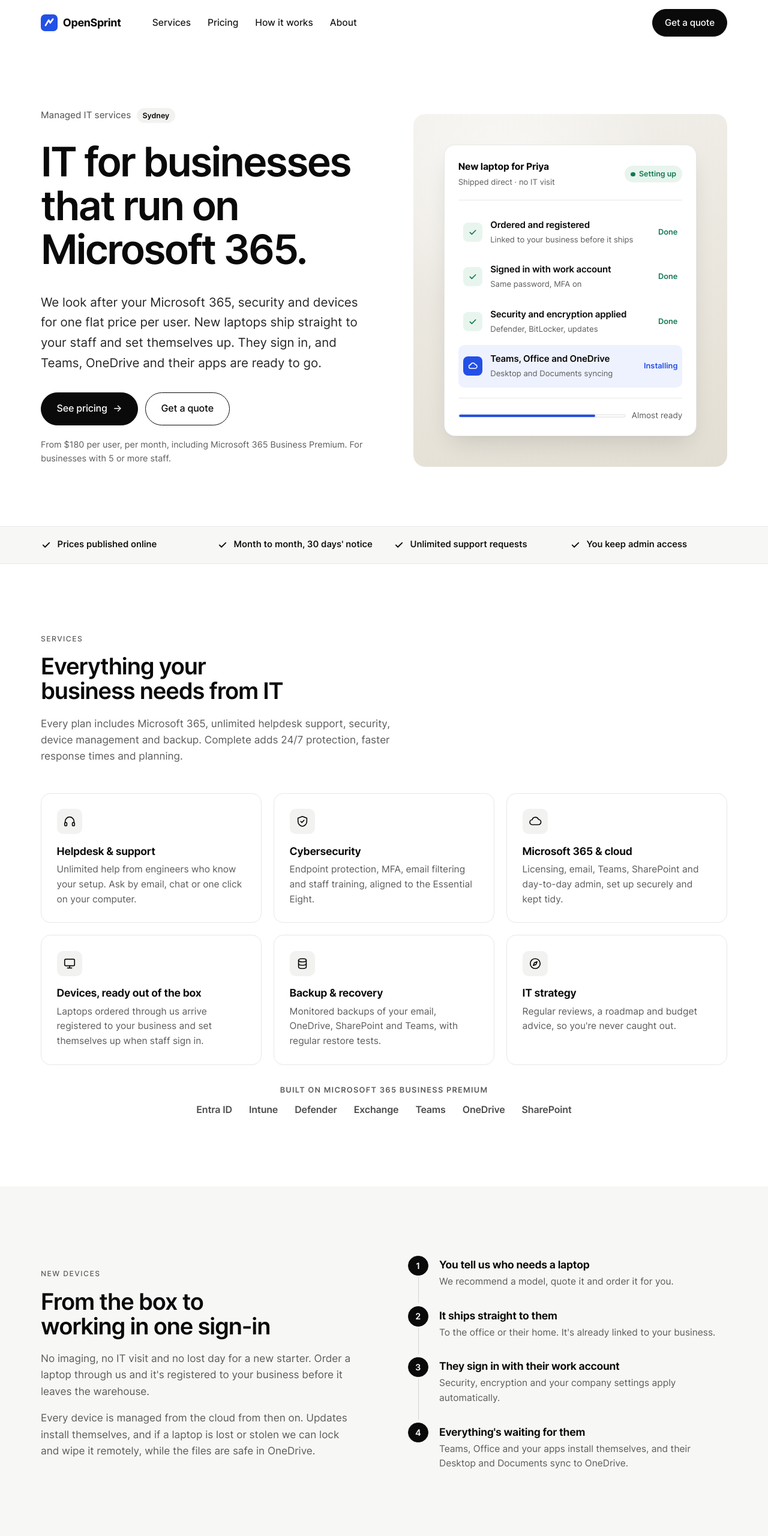
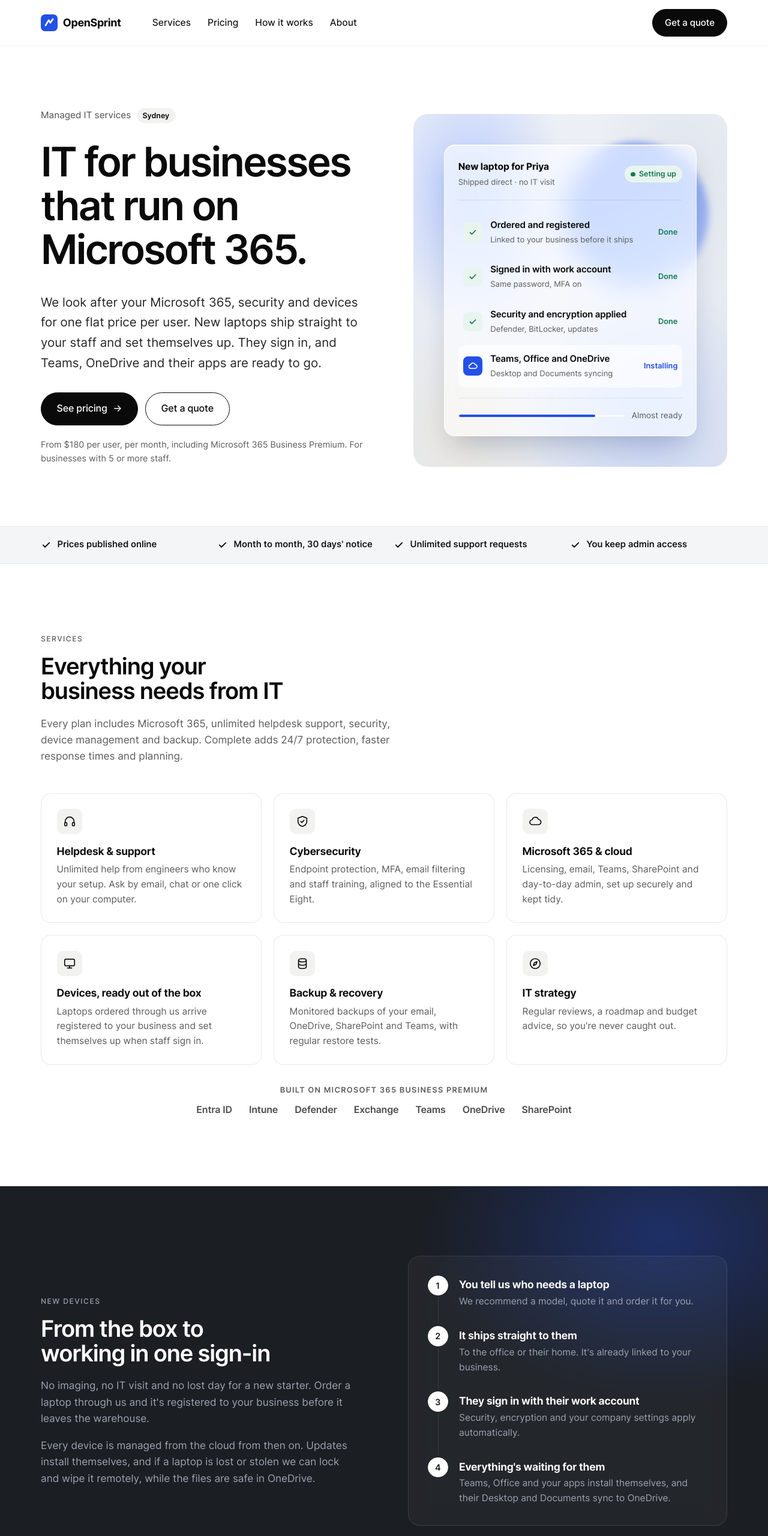
Before and after one commit to opensprint-au/opensprint, a plain HTML site: page public/index.html in a window 1280 px wide. Shown: the top 2560 px of the page at 60% size. Drawn offline with Linux system fonts and the light colour scheme.

Commit message:
Add glass hero card, graphite contrast areas and slate tints
- Frosted glass header and hero card over a soft slate-blue wash
- Graphite "New devices" band, CTA panel and footer for contrast
- Cool slate off-white for alternate sections
- Footer stays at the bottom on short pages

Co-Authored-By: Claude Opus 5.5 <noreply@anthropic.com>

```diff
--- a/public/css/style.css
+++ b/public/css/style.css
@@ -10,7 +10,13 @@
 /* Brand tokens: swap colours here only. The site is deliberately light-only (white, corporate). */
 :root {
   --bg: #ffffff;
-  --bg-alt: #f7f7f5;       /* soft off-white for alternate sections */
+  --bg-alt: #f4f5f7;       /* cool slate-tinted off-white for alternate sections */
+  --graphite: #1b1e23;     /* dark secondary areas: devices band, footer */
+  --graphite-2: #23272e;   /* raised surfaces on graphite */
+  --graphite-line: rgb(255 255 255 / .1);
+  --slate: #9aa3af;        /* body text on graphite */
+  --glass: rgb(255 255 255 / .62);
+  --glass-line: rgb(255 255 255 / .75);
   --card: #ffffff;
   --fg: #0a0a0a;
   --muted: #5c5c5c;
@@ -24,7 +30,7 @@
   --brand-soft: #eef2ff;
   --ok: #157a52;
   --ok-soft: #e8f5ee;
-  --ink: #0a0a0a;          /* dark band background (CTA) */
+  --ink: #1b1e23;          /* dark band background (CTA), graphite */
   --ink-fg: #ffffff;
   --ink-muted: #b3b3b3;
   --shadow-sm: 0 1px 2px rgb(0 0 0 / .04);
@@ -49,7 +55,10 @@ body {
   line-height: 1.6;
   -webkit-font-smoothing: antialiased;
   -moz-osx-font-smoothing: grayscale;
+  /* keep the footer at the bottom on short pages */
+  min-height: 100vh; display: flex; flex-direction: column;
 }
+body > main { flex: 1; }
 
 a { color: inherit; }
 a:focus-visible, button:focus-visible, summary:focus-visible { outline: 2px solid var(--brand); outline-offset: 3px; border-radius: 6px; }
@@ -70,9 +79,10 @@ p { margin: 0 0 1em; }
 /* Header */
 .site-header {
   position: sticky; top: 0; z-index: 10;
-  background: color-mix(in srgb, var(--bg) 85%, transparent);
-  backdrop-filter: saturate(1.6) blur(12px);
-  border-bottom: 1px solid transparent;
+  background: rgb(255 255 255 / .7);
+  -webkit-backdrop-filter: saturate(1.8) blur(18px);
+  backdrop-filter: saturate(1.8) blur(18px);
+  border-bottom: 1px solid rgb(0 0 0 / .06);
 }
 .nav { display: flex; align-items: center; gap: 2.5rem; height: 76px; }
 .brand { display: flex; align-items: center; gap: .55rem; font-weight: 700; font-size: 1.12rem; text-decoration: none; color: var(--brand); letter-spacing: -.02em; }
@@ -110,15 +120,41 @@ p { margin: 0 0 1em; }
   overflow: hidden;
   isolation: isolate;
 }
+/* Soft colour wash so the glass card has something to blur */
 .hero-visual {
+  position: relative; isolation: isolate; overflow: hidden;
   display: grid; place-items: center;
   padding: clamp(1.25rem, 4vw, 3.5rem);
-  border-radius: 20px;
+  border-radius: 24px;
   background:
-    radial-gradient(70% 60% at 30% 15%, rgb(255 255 255 / .6), transparent 70%),
-    linear-gradient(165deg, #f2f0eb 0%, #e3ded3 100%);
+    radial-gradient(45% 55% at 18% 22%, #b9cbff 0%, transparent 70%),
+    radial-gradient(40% 50% at 85% 18%, #dfe4ec 0%, transparent 70%),
+    radial-gradient(55% 60% at 75% 88%, #c9d6f5 0%, transparent 70%),
+    radial-gradient(40% 45% at 15% 90%, #e9e6df 0%, transparent 70%),
+    linear-gradient(160deg, #eef1f6 0%, #e2e7ef 100%);
 }
-.hero-visual .panel { width: 100%; max-width: 460px; }
+.hero-visual::before {
+  /* a solid shape behind the card, so the blur reads as glass */
+  content: ""; position: absolute; z-index: -1;
+  width: 46%; aspect-ratio: 1; right: 6%; top: 8%;
+  border-radius: 50%;
+  background: linear-gradient(140deg, #2350e6, #7aa0ff);
+  opacity: .55; filter: blur(6px);
+}
+.hero-visual .panel {
+  width: 100%; max-width: 460px;
+  background: var(--glass);
+  -webkit-backdrop-filter: blur(22px) saturate(1.6);
+  backdrop-filter: blur(22px) saturate(1.6);
+  border: 1px solid var(--glass-line);
+  box-shadow: 0 1px 0 rgb(255 255 255 / .8) inset, 0 24px 48px -16px rgb(23 37 84 / .28);
+}
+.hero-visual .panel-head, .hero-visual .panel-foot { border-color: rgb(15 23 42 / .08); }
+.hero-visual .setup li > span:first-child { background: rgb(255 255 255 / .7); border-color: rgb(15 23 42 / .06); }
+.hero-visual .setup li.done > span:first-child { background: var(--ok-soft); }
+.hero-visual .setup li.now { background: rgb(255 255 255 / .6); }
+.hero-visual .setup li.now > span:first-child { background: var(--brand); }
+.hero-visual .bar { background: rgb(255 255 255 / .6); border-color: rgb(15 23 42 / .06); }
 .hero-grid { display: grid; gap: 3.5rem; align-items: center; }
 @media (min-width: 980px) { .hero-grid { grid-template-columns: 1.05fr 1fr; gap: 4.5rem; } }
 .page-hero { padding: clamp(3rem, 6vw, 5rem) 0 clamp(2.5rem, 4vw, 3.5rem); }
@@ -186,6 +222,29 @@ p { margin: 0 0 1em; }
 /* Sections */
 .section { padding: clamp(4.5rem, 9vw, 7.5rem) 0; }
 .section-alt { background: var(--bg-alt); }
+
+/* Graphite band: a dark secondary area for contrast */
+.section-dark {
+  position: relative; isolation: isolate; overflow: hidden;
+  background: var(--graphite); color: #fff;
+}
+.section-dark::before {
+  content: ""; position: absolute; z-index: -1;
+  width: 50rem; height: 34rem; right: -14rem; top: -12rem;
+  background: radial-gradient(closest-side, rgb(35 80 230 / .35), transparent);
+}
+.section-dark .eyebrow { color: var(--slate); }
+.section-dark .section-lede, .section-dark p { color: var(--slate); }
+.section-dark h2, .section-dark h3 { color: #fff; }
+.section-dark .flow {
+  padding: 2rem; border-radius: 20px;
+  background: rgb(255 255 255 / .04);
+  border: 1px solid var(--graphite-line);
+  -webkit-backdrop-filter: blur(16px); backdrop-filter: blur(16px);
+}
+.section-dark .flow li::before { background: #fff; border-color: #fff; color: var(--graphite); }
+.section-dark .flow li::after { background: var(--graphite-line); }
+.section-dark .flow p { color: var(--slate); }
 .section-flush-top { padding-top: 0; }
 .section-tight { padding-top: 0; }
 .center-text { text-align: center; }
@@ -444,19 +503,21 @@ a.card:hover { border-color: var(--line-strong); box-shadow: var(--shadow); tran
 .prose p, .prose li { color: var(--muted); }
 
 /* Footer */
-.site-footer { border-top: 1px solid var(--line); background: var(--bg); color: var(--muted); font-size: .92rem; }
-.footer-grid { display: grid; gap: 2rem; padding-top: 3.5rem; padding-bottom: 2.5rem; grid-template-columns: repeat(auto-fit, minmax(180px, 1fr)); }
+.site-footer { background: var(--graphite); color: var(--slate); font-size: .92rem; }
+.site-footer .brand span { color: #fff; }
+.site-footer .brand svg path { stroke: var(--graphite); }
+.footer-grid { display: grid; gap: 2rem; padding-top: 4rem; padding-bottom: 3rem; grid-template-columns: repeat(auto-fit, minmax(180px, 1fr)); }
 @media (min-width: 760px) { .footer-grid { grid-template-columns: 2fr 1fr 1fr; } }
 .footer-grid .brand { margin-bottom: .85rem; }
 .footer-grid p { margin: 0; max-width: 34ch; }
-.footer-grid h2 { font-size: .76rem; text-transform: uppercase; letter-spacing: .1em; color: var(--fg); margin-bottom: 1rem; font-weight: 600; }
+.footer-grid h2 { font-size: .76rem; text-transform: uppercase; letter-spacing: .12em; color: #fff; margin-bottom: 1rem; font-weight: 600; }
 .footer-grid ul { list-style: none; margin: 0; padding: 0; display: grid; gap: .5rem; }
 .footer-grid a { text-decoration: none; }
-.footer-grid a:hover { color: var(--fg); }
-.footer-base { display: flex; flex-wrap: wrap; justify-content: space-between; gap: .5rem 1rem; padding-top: 1.25rem; padding-bottom: 1.75rem; border-top: 1px solid var(--line); font-size: .85rem; }
+.footer-grid a:hover { color: #fff; }
+.footer-base { display: flex; flex-wrap: wrap; justify-content: space-between; gap: .5rem 1rem; padding-top: 1.25rem; padding-bottom: 1.75rem; border-top: 1px solid var(--graphite-line); font-size: .85rem; }
 .footer-base p { margin: 0; }
 .footer-base a { text-decoration: none; }
-.footer-base a:hover { color: var(--fg); }
+.footer-base a:hover { color: #fff; }
 
 @media (max-width: 760px) {
   .nav { flex-wrap: wrap; height: auto; padding-top: .75rem; gap: .5rem 1rem; justify-content: space-between; }
--- a/public/index.html
+++ b/public/index.html
@@ -142,7 +142,7 @@
       </div>
     </section>
 
-    <section class="section section-alt">
+    <section class="section section-dark">
       <div class="wrap split">
         <div>
           <p class="eyebrow">New devices</p>
```
Also changed, not shown: 1 other file.
